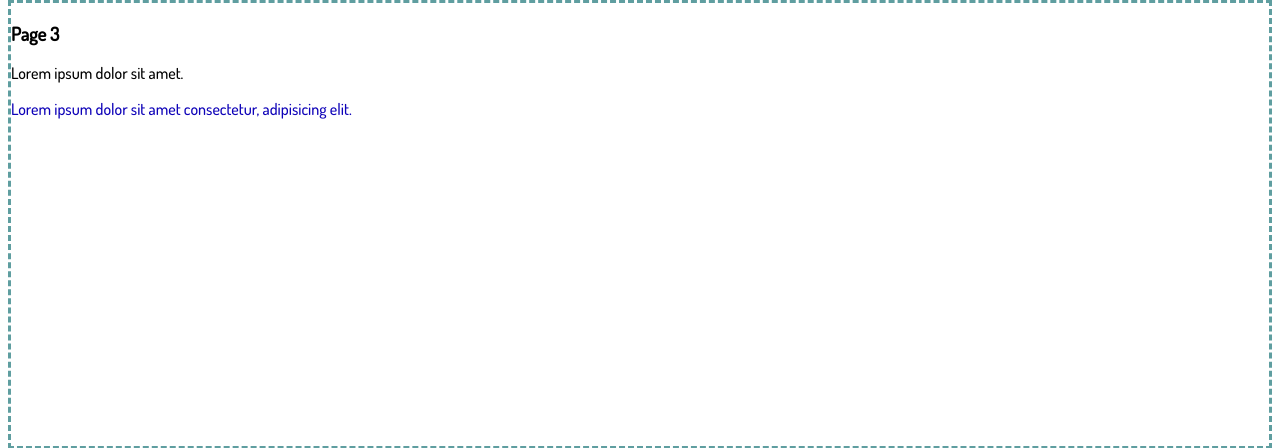
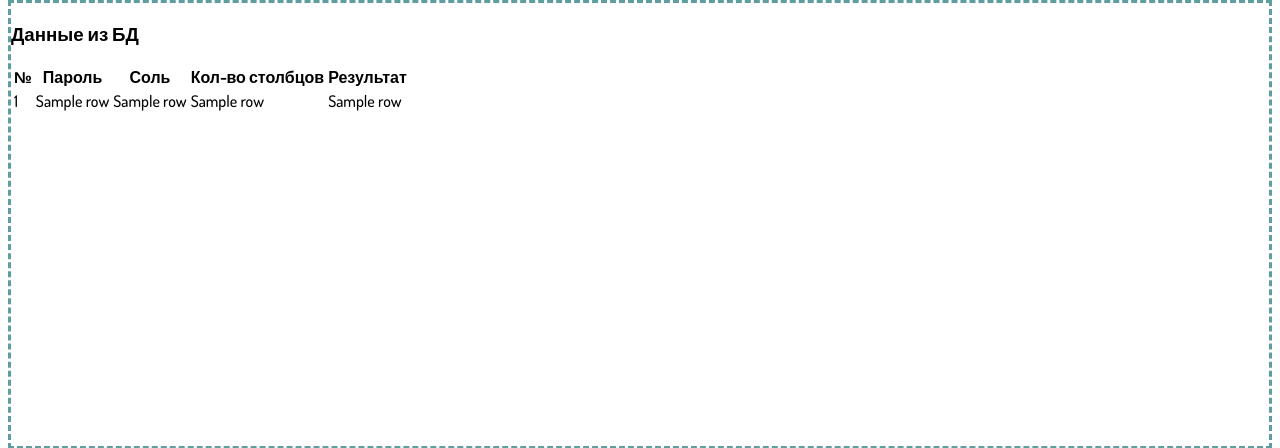
Before and after one commit to LanaGallagher/3_web, a Flask app: template templates/page3.html in a window 1280 px wide. Shown: the part 98-546 px from the top of the page. Run offline with Flask 3, Linux system fonts and the light colour scheme; the template is opened without the code that fills it: most values are stand-ins (such as "Sample title", 1, 10 or a date in 2020).

Commit message:
added db.py

```diff
--- a/app.py
+++ b/app.py
@@ -1,5 +1,8 @@
 from flask import Flask, render_template, request
 from pwdGen import pwdGenerator
+import db
+
+DB_PATH = "database/site.db"
 
 app = Flask(__name__)
 
@@ -15,8 +18,13 @@ def page_2():
         salt = request.form.get("salt")
         num = request.form.get("num")
 
-        if password != None and salt != None and num != None:
+        if password != None and salt != "" and num != "":
             result = pwdGenerator(password, salt, num)
+            if num.isnumeric():
+                db.write_db(DB_PATH, [(password, salt, int(num), result)])
+            else:
+                db.write_db(DB_PATH, [(password, salt, len(result), result)])
+
         else:
             result = ""
 
@@ -24,7 +32,7 @@ def page_2():
 
 @app.route("/page3")
 def page_3():
-    return render_template("page3.html")
+    return render_template("page3.html", data = db.read_db(DB_PATH))
 
 @app.route("/test")
 def page_4():
@@ -33,4 +41,5 @@ def page_4():
     return render_template("test.html", v1=val_1, p2=val_2)
 
 if __name__ == "__main__":
+    db.create_db(DB_PATH)
     app.run(debug=True)
--- a/templates/page3.html
+++ b/templates/page3.html
@@ -2,16 +2,27 @@
 
 {% block main %}
 <div>
-    <h3>Page 3</h3>
-
-    <p>
-        Lorem ipsum dolor sit amet.
-    </p>
-    <p id="page3p2">
-        Lorem ipsum dolor sit amet consectetur, adipisicing elit.
-    </p>
-
-
+    <h3>Данные из БД</h3>
+    <!-- таблица -->
+    <table>
+        <!-- строка заголовка столбцов -->
+        <tr>
+            <th>№</th>
+            <th>Пароль</th>
+            <th>Соль</th>
+            <th>Кол-во столбцов</th>
+            <th>Результат</th>
+        </tr>
+        <!-- Строки данных -->
+        {% for row in data %}
+        <tr>
+            <td>{{ row[0]}}</td>
+            <td>{{ row[1]}}</td>
+            <td>{{ row[2]}}</td>
+            <td>{{ row[3]}}</td>
+            <td>{{ row[4]}}</td>
+        </tr>
+        {% endfor %}
+    </table>
 </div>
-
 {% endblock %}
```
Also changed, not shown: db.py (added, +44 -0 lines), database/site.db (added).
